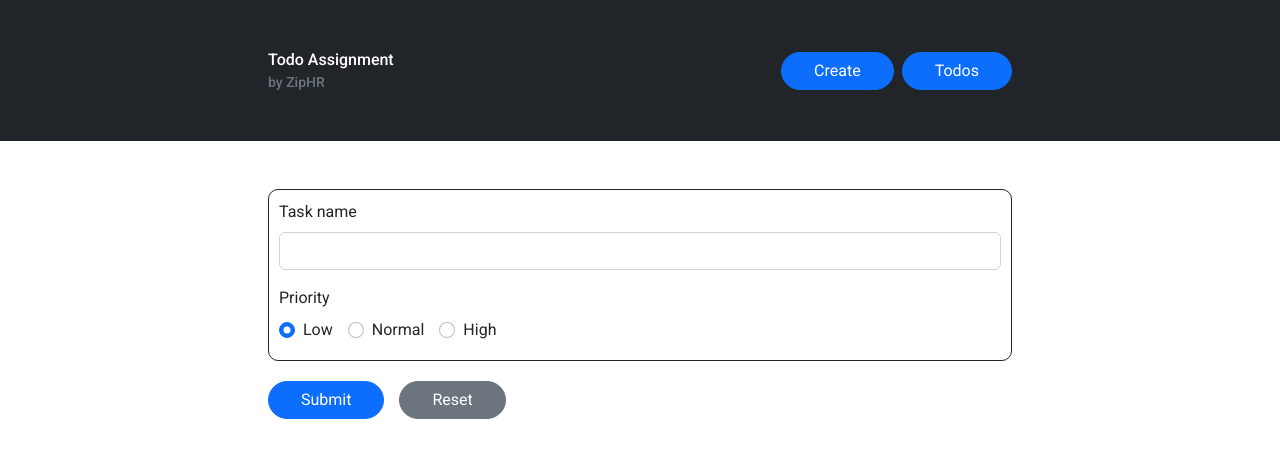
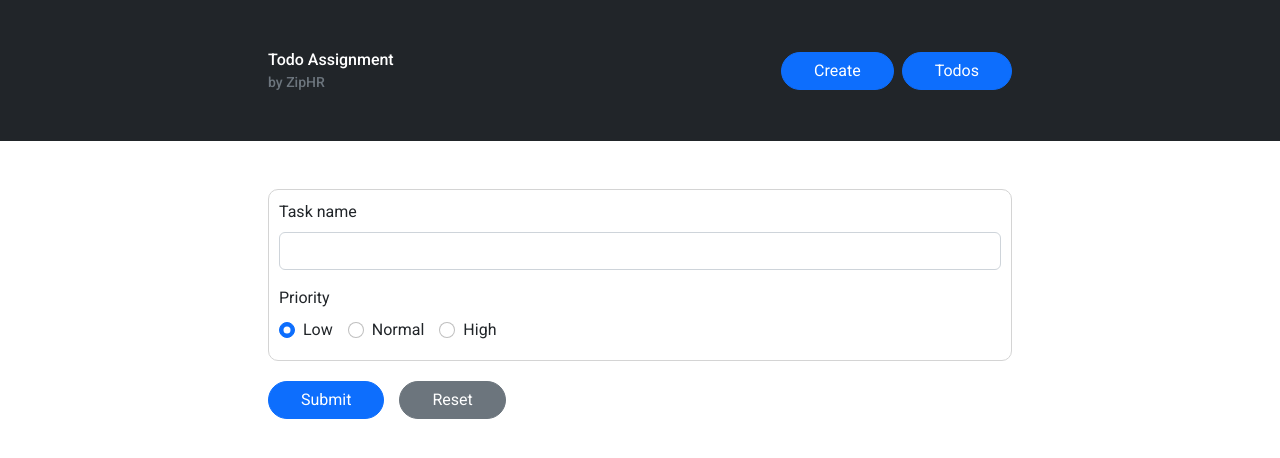
Before and after one commit to katanasmerti/todo-angular-app, an Angular app: page /new in a window 1280 px wide. Shown: the top 458 px of the page. Built offline with nearby package versions, Linux system fonts and the light colour scheme.

Commit message:
fix: styles

```diff
--- a/src/app/create-todo/create-todo.component.scss
+++ b/src/app/create-todo/create-todo.component.scss
@@ -1,7 +1,7 @@
 @import "src/variables";
 
 .form-wrapper {
-  border: solid 1px;
+  border: solid 1px $light-grey-border;
   border-radius: 10px;
   padding: 10px 10px 0 10px;
   margin-bottom: 20px;
--- a/src/variables.scss
+++ b/src/variables.scss
@@ -1,5 +1,6 @@
 $danger: #e74c3c;
 $warning: #f1c40f;
+$light-grey-border: #d4d4d4;
 
 $font-family-base: "Roboto", sans-serif;
 $font-weight-light: 300;
```
